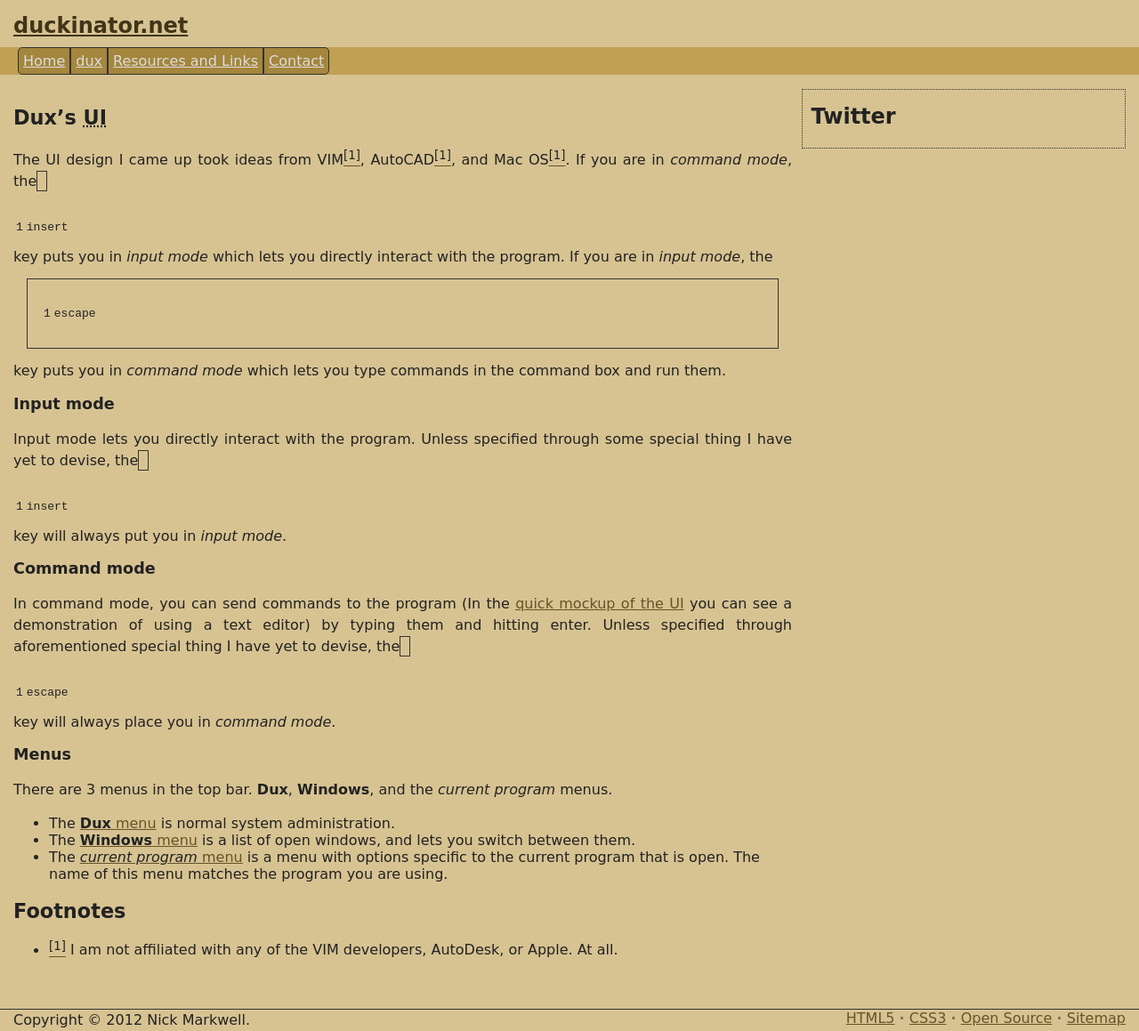
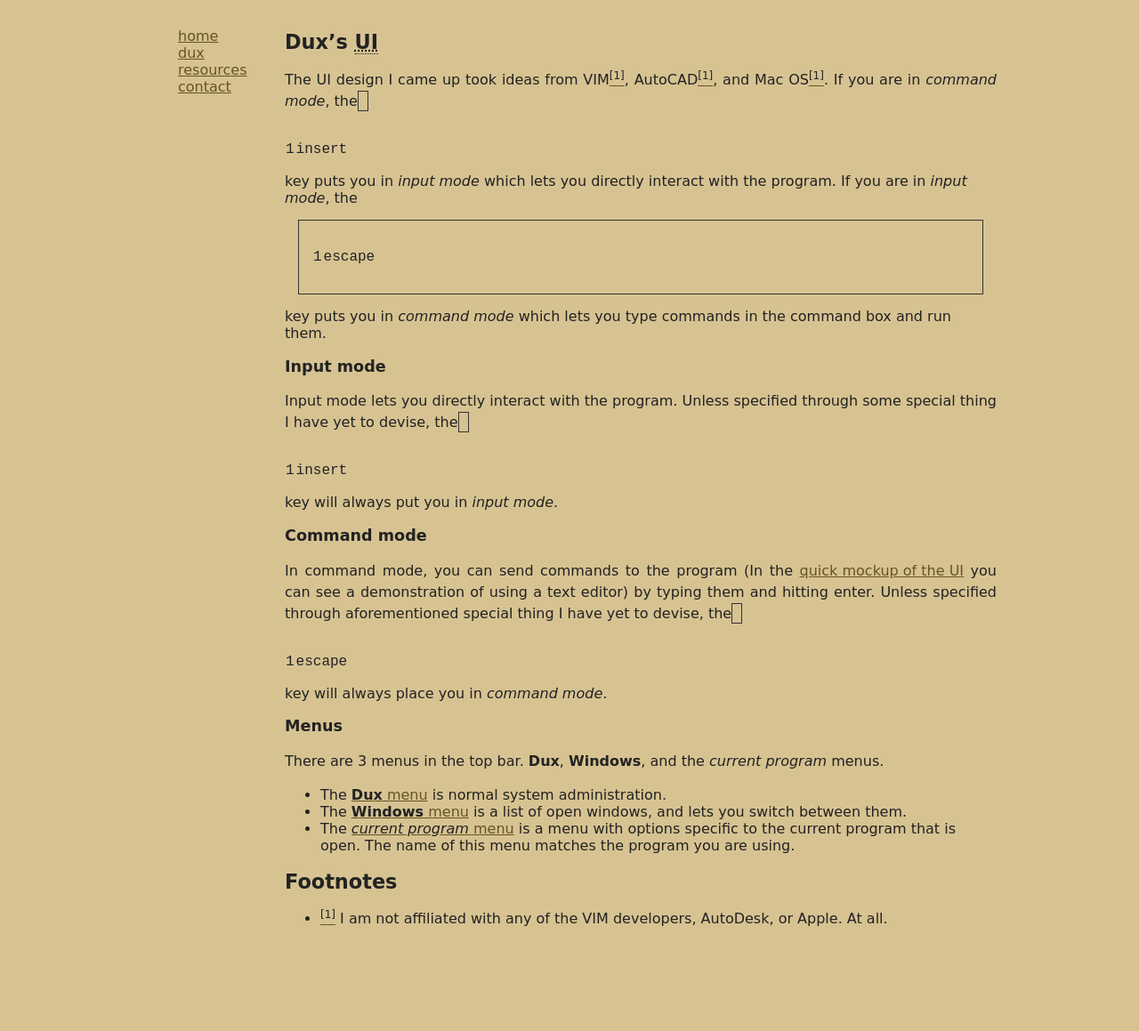
Before and after one commit to Dindows-Systems/duckinator.net, a Jekyll site: the page built from dux/ui/index.markdown, in a window 1280 px wide. Shown: the whole page at 89% size. Built offline with Jekyll 4.4.1, drawn with Linux system fonts in a browser that asks for light colours; nearby versions of some CDN libraries; Markdown is read by kramdown in place of the engine named in the settings; after the commit the page ends 1058 px from its top, so only the background shows below that.

Commit message:
Lots of cleanup

```diff
--- /dev/null
+++ b/_includes/bio.markdown
@@ -0,0 +1,5 @@
+# (Insert header here).
+
+I'm the resident server kicker at [official.fm labs](http://labs.official.fm), where we teach the web how to [sing](http://codecs.ofmlabs.org).
+
+I'm a monkey's uncle, and love discussing most things related to math, software, or hardware. You may know me as "duckinator" on [Twitter](http://twitter.com/duckinator) and [GitHub](http://github.com/duckinator). I'm also available on [Google+](http://duckinator.net/+).
--- a/_includes/main.html
+++ b/_includes/main.html
@@ -2,6 +2,9 @@
 {% if page.title and page.title != '' %}
 	{% assign title_suffix = " &mdash; " %}
 {% endif %}
+{% capture bio %}
+{% include bio.markdown %}
+{% endcapture %}
 <!DOCTYPE html>
 <html>
 <head>
@@ -9,93 +12,52 @@
 	<title>{{ page.title }}{{ title_suffix }}duckinator.net</title>
 	<meta name="viewport" content="width=device-width, initial-scale=1, maximum-scale=1">
 
+	<link rel="stylesheet" type="text/css" href="/css/normalize.css">
 	<link rel="stylesheet" type="text/css" href="/css/main.css">
 
-	<!--<link rel="stylesheet" type="text/css" href="/css/all.min.css">-->
-	<!--<link rel="shortcut icon" href="/images/favicon.png">-->
-
 	<link rel="alternate" type="application/rss+xml" title="duckinator.net" href="/rss.xml">
-
-	<!-- start Mixpanel -->
-<!--	<script type="text/javascript">
-		(function(d,c){var a,b,g,e;a=d.createElement("script");a.type="text/javascript";a.async=!0;a.src=("https:"===d.location.protocol?"https:":"http:")+'//api.mixpanel.com/site_media/js/api/mixpanel.2.js';b=d.getElementsByTagName("script")[0];b.parentNode.insertBefore(a,b);c._i=[];c.init=function(a,d,f){var b=c;"undefined"!==typeof f?b=c[f]=[]:f="mixpanel";g="disable track track_pageview track_links track_forms register register_once unregister identify name_tag set_config".split(" ");
-		for(e=0;e<g.length;e++)(function(a){b[a]=function(){b.push([a].concat(Array.prototype.slice.call(arguments,0)))}})(g[e]);c._i.push([a,d,f])};window.mixpanel=c})(document,[]);
-		mixpanel.init("5ebb55ec2b9e2e0214ef630706eb797e");
-	</script>-->
-	<!-- end Mixpanel -->
 </head>
 <body class="{{ page.layout }}">
-	<header class="clearfix">
+<section id="wrap">
+	<asside id="navhead" class="clearfix">
 		<nav>
-			<h1 id="breadcrumbs">
-				<a href="/">duckinator.net</a>
-			</h1>
-			<ul id="navbar">
-				<li><a href="/">Home</a></li>
-				<li><a href="/dux/">dux</a>
-				<ul>
-					<li><a href="/dux/api/v0.1.0/">API documentation</a></li>
-					<li><a href="/dux/metodo/">metodo</a></li>
-				</ul>
-				</li>
-				<li><a href="/resources/">Resources and Links</a></li>
-				<li><a href="/contact/">Contact</a></li>
+			<ul>
+				<li><a href="/">home</a></li>
+				<li><a href="/dux/">dux</a></li>
+				<li><a href="/resources/">resources</a></li>
+				<li><a href="/contact/">contact</a></li>
 			</ul>
 		</nav>
-	</header>
+	</asside>
 
-	<div id="wrap" class="clearfix">
-		<article id="content">
+	<article id="content">
 {% if page.layout == 'post' %}
-      <h1 id="post-title">{{ page.title }}</h1>
+		<h1 id="post-title">{{ page.title }}</h1>
+		<div class="meta">
+			<time datetime="{{ page.date | date: '%Y-%m-%d' }}T00:00:00-05:00">{{ page.date | date: '%d %B %Y' }}</time>
+			<span class="tags"></span>
+		</div>
 {% endif %}
-{{ content | markdown }}
-		</article>
-		<div id="right">
-			<h1 id="twitter_header"></h1>
-			<ul id="twitter">
-			</ul>
-		</div>
-	</div>
 
+{{ content }}
+
+{% if page.layout == 'post' %}
 	<footer>
-		<p>Copyright &copy; {{ site.time | date: "%Y" }} Nick Markwell.</p>
-		<div>
-			<a href="http://validator.w3.org/check?uri=referer">HTML5</a>
-			<span class="dot">&middot;</span>
-			<a href="http://jigsaw.w3.org/css-validator/check/referer?profile=css3">CSS3</a>
-			<span class="dot">&middot;</span>
-			<a href="http://github.com/duckinator/duckinator.net">Open Source</a>
-			<span class="dot">&middot;</span>
-			<a href="/sitemap">Sitemap</a>
-		</div>
+		{{ bio | markdownify }}
 	</footer>
+{% endif %}
+	</article>
 
-	<script type="text/javascript" src="http://ajax.googleapis.com/ajax/libs/jquery/1.6.4/jquery.min.js"></script>
 	<script type="text/javascript" src="/js/legacyfix.js"></script>
 	<script type="text/javascript" src="/js/mail.js"></script>
 	<script type="text/javascript" src="/js/rot.js"></script>
-	<script type="text/javascript" src="/js/jquery.sortElements.js"></script>
-	<script type="text/javascript" src="/js/jquery.tweets.0.3.js"></script>
-	<script type="text/javascript" src="/js/twitter.js"></script>
 	<script type="text/javascript">
-function update_twitter() {
-	$('#twitter').text('');
-	twitter('duckinator', '#twitter');
-}
-
-$(document).ready(function(){
-	legacyfix();
-	rot_all();
-	mailfix();
-
-	if ($('#twitter')) {
-		// This is so people w/out JS don't see a random "Twitter" on the right
-		$('#twitter_header').text('Twitter');
-		update_twitter(4); // Initial update
-		setInterval(update_twitter, 120000);  // Every 2  minutes
-	}
-});
+		window.onload = function() {
+			legacyfix();
+			mailfix();
+			rot_all();
+		}
 	</script>
+</section>
 </body>
 </html>
--- a/css/main.css
+++ b/css/main.css
@@ -1,3 +1,28 @@
+/* Applies to all elements */
+* {
+  /* apply a natural box layout model to all elements */
+  -moz-box-sizing: border-box;
+  -webkit-box-sizing: border-box;
+  box-sizing: border-box;
+
+  /* Default border color */
+  border: 0px solid #C8CED0;
+}
+
+/*
+ * See https://developer.mozilla.org/en/Images,_Tables,_and_Mysterious_Gaps
+ *+ for why this is needed. (it doesn't apply to just tables)
+ */
+a, img {
+  display: inline-block;
+  vertical-align: bottom;
+}
+
+/* Fixes for HTML5 docs in non-HTML5-compat browsers */
+header, footer, article, section {
+  display: block;
+}
+
 /* main.css */
 
 body {
@@ -6,16 +31,6 @@
 	font-size: 100%;
 	font-family: "DejaVu Sans","Bitstream Vera Sans",Verdana,Helvetica,sans-serif;
 	height: 100%;
-}
-
-/* Fixes for HTML5 docs in non-HTML5-compat browsers */
-header, footer, article, section {
-	display: block;
-}
-
-.dot {
-	opacity: 0.5;
-	font-weight: bold;
 }
 
 .text-content, p {
@@ -57,15 +72,13 @@
 h4, h5, h6 { font-size:1.1em; }
 
 /* Clearfix, see http://www.positioniseverything.net/easyclearing.html under '"Clearing", 21st Century Style' */
-.clearfix:after,
-#twitter li:after {
+.clearfix:after {
 	content: ".";
 	display: block;
 	height: 0;
 	clear: both;
 	visibility: hidden;
 }
-
 
 
 /* theme.css */
@@ -88,245 +101,20 @@
 	color: #8B7233;
 }
 
-#breadcrumbs {
-	margin: 0px;
-	padding: 0px;
+#wrap {
+  width: 100%;
+  max-width: 960px;
+  margin: auto;
 }
 
-#breadcrumbs a:not(:hover) {
-	color: #A4863D;
-	text-decoration: none;
-}
-
-#breadcrumbs a:hover, #breadcrumbs a:last-child:hover {
-	color: #735d2A;
-}
-
-#breadcrumbs a:last-child {
-	text-decoration: underline;
-	color: #413518;
-}
-
-#navbar {
-	margin-top: 10px;
-	margin-left: -15px;
-	margin-right: -15px;
-	padding-left: 20px;
-}
-
-#navbar {
-	background-color: #C0A153;
-}
-
-#navbar * {
-	background-color: #A4863D;
-	color: #DDD;
-}
-
-#navbar li:hover > a, #navbar li:hover {
-	background-color: #C0A054;
-}
-
-#navbar ul {
-	list-style: none;
-}
-
-#navbar > li {
-	display: table-cell;
-	margin: 0px;
-	padding: 5px;
-	border-width: 1px;
-}
-
-#navbar > li:first-child {
-	border-left-width: 1px;
-}
-
-#navbar > li:last-child {
-	border-right-width: 1px;
-}
-
-#navbar > li:first-child {
-	-moz-border-radius-topleft: 5px;
-	-moz-border-radius-bottomleft: 5px;
-	border-top-left-radius: 5px;
-	border-bottom-left-radius: 5px;
-}
-
-#navbar > li:last-child {
-	-moz-border-radius-topright: 5px;
-	-moz-border-radius-bottomright: 5px;
-	border-top-right-radius: 5px;
-	border-bottom-right-radius: 5px;
-}
-
-#navbar li > ul {
-	visibility: hidden;
-	position: absolute;
-	list-style: none;
-	margin-left: -14px;
-	margin-top: 5px;
-	padding: 10px;
-	opacity: 0;
-
-	border-width: 1px;
-	-webkit-border-radius: 0px 0px 5px 5px;
-	-moz-border-radius: 0px 0px 5px 5px;
-	-ms-border-radius: 0px 0px 5px 5px;
-	-o-border-radius: 0px 0px 5px 5px;
-	border-radius: 0px 0px 5px 5px;
-}
-
-#navbar li:hover > ul {
-	padding: 0px;
-	visibility: visible;
-	opacity: 1;
-
-	-webkit-transition: opacity .25s linear 0s;
-	-moz-transition: opacity .25s linear 0s;
-	-ms-transition: opacity .25s linear 0s;
-	-o-transition: opacity .25s linear 0s;
-	transition: opacity .25s linear 0s;
-}
-
-#navbar li > ul > li > a {
-	position: relative;
-	display: table-cell;
-	width: 100%;
-	margin: 0px;
-	padding: 4px;
-}
-
-#navbar li > ul > li:last-child, #navbar li > ul > li:last-child > a {
-	-moz-border-radius-bottomleft: 5px;
-	-moz-border-radius-bottomright: 5px;
-	border-bottom-left-radius: 5px;
-	border-bottom-right-radius: 5px;
-}
-
-#navbar li > ul > li {
-	margin: 0px;
-	padding: 5px;
-}
-
-#wrap {
-	min-height: 150px;
-	width: 100%;
-	text-align: center;
-}
-
-#wrap > * {
-	text-align: left;
+#navhead {
+  float: left;
+  /*width: 120px;*/
 }
 
 #content {
-	float: left;
-	width: 70%;
-}
-
-#right {
-	float: right;
-	width: 29%;
-	border-width: 1px;
-	border-style: dotted;
-}
-
-#right h1 {
-	margin-left: 0px;
-	padding-left: 10px;
-}
-
-#twitter {
-	list-style: none;
-	margin: 0px;
-	padding: 0px;
-	padding-bottom: 5px;
-}
-
-#twitter > * {
-	padding-left: 10px;
-}
-
-#twitter li {
-	padding-bottom: 10px;
-	min-height: 50px;
-}
-
-#twitter span {
-	font-size: 0.9em;
-}
-
-#twitter .text {
-	display: block;
-	margin-left: 60px;
-	margin-top: -55px;
-}
-
-#twitter img {
-	padding-right: 10px;
-}
-
-#twitter small {
-	float: right;
-	padding-top: 10px;
-	font-size: 0.6em;
-}
-
-#twitter a {
-	text-decoration: none;
-}
-
-#twitter a:hover {
-	text-decoration: underline;
-}
-
-#github li, #twitter li {
-	padding-top: 5px;
-	padding-bottom: 5px;
-	border-style: dotted;
-}
-
-#twitter li {
-	border-top-width: 1px;
-}
-
-#github {
-	list-style: none;
-	margin: 0px;
-	padding-left: 10px;
-}
-
-#github li {
-	padding: 0px;
-	border-bottom-width: 1px;
-	border-left-width: 1px;
-	border-right-width: 1px;
-}
-
-#github li:first-child {
-	border-top-width: 1px;
-}
-
-#github p {
-	margin: 0px;
-}
-
-#github p:first-child {
-	padding-left: 10px;
-	padding-right: 10px;
-}
-
-#github p:nth-child(2) {
-	padding-left: 20px;
-	padding-right: 20px;
-}
-
-#github * {
-	/*background-color: #413518;*/
-}
-
-#github li p:first-child, #github li p:first-child * {
-	background-color: #c4a760;
+  float: right;
+  width: 800px;
 }
 
 footer {
@@ -336,19 +124,3 @@
 	margin-left: -15px;
 	margin-right: -15px;
 }
-
-footer > * {
-	margin: 0px;
-	margin-left: 15px;
-	margin-right: 15px;
-	padding-top: 0px;
-	padding-bottom: 0px;
-}
-
-footer p {
-	float: left;
-}
-
-footer div {
-	float: right;
-}
--- a/js/jquery.sortElements.js
+++ /dev/null
@@ -1,69 +0,0 @@
-/**
- * jQuery.fn.sortElements
- * --------------
- * @author James Padolsey (http://james.padolsey.com)
- * @version 0.11
- * @updated 18-MAR-2010
- * --------------
- * @param Function comparator:
- *   Exactly the same behaviour as [1,2,3].sort(comparator)
- *
- * @param Function getSortable
- *   A function that should return the element that is
- *   to be sorted. The comparator will run on the
- *   current collection, but you may want the actual
- *   resulting sort to occur on a parent or another
- *   associated element.
- *
- *   E.g. $('td').sortElements(comparator, function(){
- *      return this.parentNode;
- *   })
- *
- *   The <td>'s parent (<tr>) will be sorted instead
- *   of the <td> itself.
- */
-jQuery.fn.sortElements = (function(){
-
-    var sort = [].sort;
-
-    return function(comparator, getSortable) {
-
-        getSortable = getSortable || function(){return this;};
-
-        var placements = this.map(function(){
-
-            var sortElement = getSortable.call(this),
-                parentNode = sortElement.parentNode,
-
-                // Since the element itself will change position, we have
-                // to have some way of storing it's original position in
-                // the DOM. The easiest way is to have a 'flag' node:
-                nextSibling = parentNode.insertBefore(
-                    document.createTextNode(''),
-                    sortElement.nextSibling
-                );
-
-            return function() {
-
-                if (parentNode === this) {
-                    throw new Error(
-                        "You can't sort elements if any one is a descendant of another."
-                    );
-                }
-
-                // Insert before flag:
-                parentNode.insertBefore(this, nextSibling);
-                // Remove flag:
-                parentNode.removeChild(nextSibling);
-
-            };
-
-        });
-
-        return sort.call(this, comparator).each(function(i){
-            placements[i].call(getSortable.call(this));
-        });
-
-    };
-
-})();
--- a/js/twitter.js
+++ /dev/null
@@ -1,19 +0,0 @@
-/* This uses the jQuery Tweets plugin, available at
- *+  http://www.bahiastudio.net/labs/freebies/tweets/
- *+ updated by me, and located at
- *+  https://github.com/duckinator/jQuery-Tweets
- */
-
-function twitter(username, identifier, num_tweets, show_avatar) {
-  if(typeof(num_tweets) == "undefined")
-    num_tweets = 4;
-
-  if(typeof(show_avatar) == "undefined")
-    show_avatar = true;
-
-  $(identifier).tweets({
-    tweets: num_tweets,
-    username: username,
-    avatar: show_avatar,
-  });
-}
```
Also changed, not shown: css/ghost.css (deleted, +0 -70 lines), js/fool.js (deleted, +0 -49 lines), js/ghost.js (deleted, +0 -120 lines), js/konami.js (deleted, +0 -22 lines), css/all.min.css (deleted), css/main.min.css (deleted), css/normalize.css (added), js/jquery.tweets.0.3.js (deleted).
